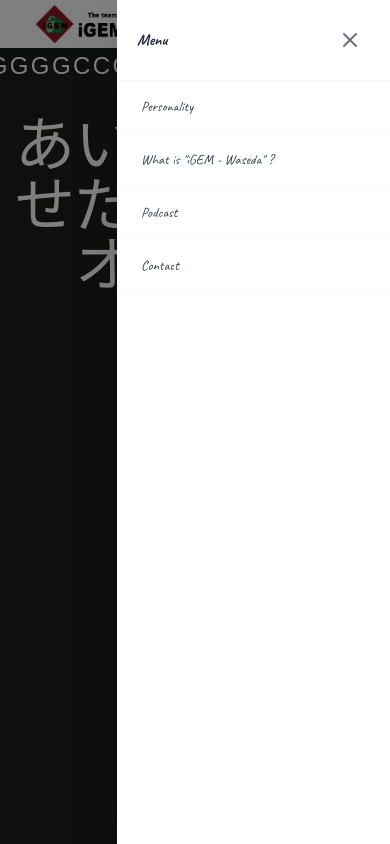
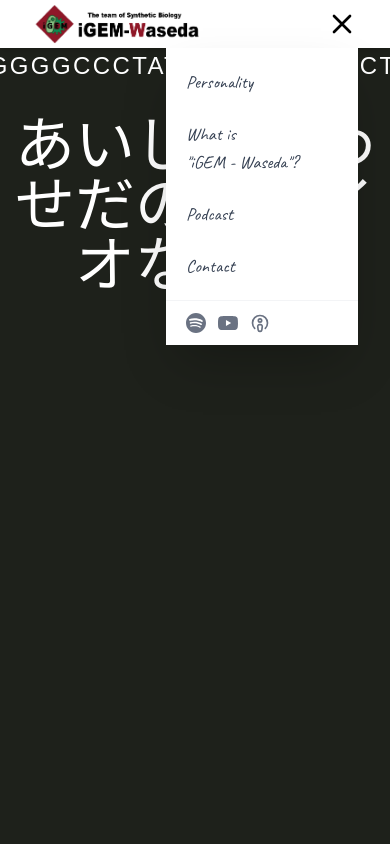
Before and after one commit to iGEM-Waseda/podcast-homepage, a Next.js app: page / in a window 390 px wide. Both pictures are taken after a click on the button "Open Menu". Shown: the top 844 px of the page. Built offline with nearby package versions, Linux system fonts and the light colour scheme; a web font is replaced by a local one.

Commit message:
トグルメニューを浮いてる感じにする

```diff
--- a/components/header/ToggleMenu.tsx
+++ b/components/header/ToggleMenu.tsx
@@ -1,101 +1,112 @@
 'use client';
 
-import { useState, useEffect } from 'react';
+import { useState, useEffect, useRef } from 'react';
 import { pages } from '@/components/navigationName';
 import Link from 'next/link';
 
+const socialLinks = [
+  {
+    label: "Spotify",
+    href: "#",
+    color: "text-[#1DB954]",
+    icon: (
+      <svg viewBox="0 0 24 24" fill="currentColor" className="w-5 h-5">
+        <path d="M12 0C5.373 0 0 5.373 0 12s5.373 12 12 12 12-5.373 12-12S18.627 0 12 0zm5.516 17.308a.75.75 0 01-1.032.25c-2.826-1.727-6.38-2.117-10.57-1.16a.75.75 0 01-.334-1.463c4.585-1.047 8.52-.596 11.687 1.34a.75.75 0 01.249 1.033zm1.472-3.276a.937.937 0 01-1.288.309c-3.233-1.987-8.162-2.563-11.986-1.402a.937.937 0 01-.543-1.79c4.37-1.326 9.8-.683 13.508 1.596a.937.937 0 01.309 1.287zm.126-3.409C15.24 8.39 8.534 8.172 4.988 9.253a1.125 1.125 0 01-.653-2.151c4.116-1.25 10.957-1.008 15.282 1.533a1.125 1.125 0 01-1.503 1.988z" />
+      </svg>
+    ),
+  },
+  {
+    label: "YouTube",
+    href: "#",
+    color: "text-[#FF0000]",
+    icon: (
+      <svg viewBox="0 0 24 24" fill="currentColor" className="w-5 h-5">
+        <path d="M23.498 6.186a3.016 3.016 0 00-2.122-2.136C19.505 3.545 12 3.545 12 3.545s-7.505 0-9.377.505A3.017 3.017 0 00.502 6.186C0 8.07 0 12 0 12s0 3.93.502 5.814a3.016 3.016 0 002.122 2.136c1.871.505 9.376.505 9.376.505s7.505 0 9.377-.505a3.015 3.015 0 002.122-2.136C24 15.93 24 12 24 12s0-3.93-.502-5.814zM9.545 15.568V8.432L15.818 12l-6.273 3.568z" />
+      </svg>
+    ),
+  },
+  {
+    label: "Apple Podcasts",
+    href: "#",
+    color: "text-[#B150E2]",
+    icon: (
+      <svg xmlns="http://www.w3.org/2000/svg" width="20" height="20" viewBox="0 0 24 24" fill="none" stroke="currentColor" strokeWidth="2" strokeLinecap="round" strokeLinejoin="round">
+        <path stroke="none" d="M0 0h24v24H0z" fill="none" />
+        <path d="M18.364 18.364a9 9 0 1 0 -12.728 0" />
+        <path d="M11.766 22h.468a2 2 0 0 0 1.985 -1.752l.5 -4a2 2 0 0 0 -1.985 -2.248h-1.468a2 2 0 0 0 -1.985 2.248l.5 4a2 2 0 0 0 1.985 1.752" />
+        <path d="M10 9a2 2 0 1 0 4 0a2 2 0 1 0 -4 0" />
+      </svg>
+    ),
+  },
+];
+
 export default function ToggleMenu() {
-  const linkClassName = "block px-6 py-4 md:py-6 text-sm md:text-lg border-b hover:bg-gray-100 border-gray-50 transition-colors text-gray-700 hover:text-enji-hover";
+  const [isOpen, setIsOpen] = useState(false);
+  const menuRef = useRef<HTMLDivElement>(null);
 
-  // メニュー全体の開閉状態
-  const [isOpen, setIsOpen] = useState(false);
-
-  // メニューが開いている時は、背景のスクロールを禁止する
   useEffect(() => {
-    if (isOpen) {
-      document.body.style.overflow = 'hidden';
-    } else {
-      document.body.style.overflow = '';
+    const handleClickOutside = (e: MouseEvent) => {
+      if (menuRef.current && !menuRef.current.contains(e.target as Node)) {
+        setIsOpen(false);
       }
-    return () => {
-      document.body.style.overflow = '';
     };
+    if (isOpen) document.addEventListener('mousedown', handleClickOutside);
+    return () => document.removeEventListener('mousedown', handleClickOutside);
   }, [isOpen]);
 
-  // メニューのリンクをタップしたら、メニュー全体を閉じる関数
-  const handleLinkClick = () => {
-    setIsOpen(false);
-  };
+  const handleLinkClick = () => setIsOpen(false);
 
   return (
-    <div className="flex lg:hidden">
+    <div className="flex lg:hidden relative" ref={menuRef}>
       <button
-        onClick={() => setIsOpen(true)}
+        onClick={() => setIsOpen((v) => !v)}
         className="relative w-8 h-8 text-black focus:outline-none z-30 shrink-0"
-        aria-label="Open Menu"
+        aria-label={isOpen ? 'Close Menu' : 'Open Menu'}
       >
+        {isOpen ? (
+          <svg className="w-full h-full" fill="none" viewBox="0 0 24 24" stroke="currentColor" strokeWidth={2}>
+            <path strokeLinecap="round" strokeLinejoin="round" d="M6 18L18 6M6 6l12 12" />
+          </svg>
+        ) : (
           <svg xmlns="http://www.w3.org/2000/svg" viewBox="0 0 24 24" fill="none" stroke="currentColor" strokeWidth="2" strokeLinecap="round" strokeLinejoin="round" className="w-full h-full">
             <path stroke="none" d="M0 0h24v24H0z" fill="none"/><path d="M4 6l16 0" /><path d="M4 12l16 0" /><path d="M4 18l16 0" />
           </svg>
+        )}
       </button>
 
       <div
-        className={`fixed inset-0 bg-black/50 z-40 transition-opacity duration-300 ${
-          isOpen ? 'opacity-100 visible' : 'opacity-0 invisible'
-        }`}
-        onClick={() => setIsOpen(false)}
-        aria-hidden="true"
-      />
-
-      <div
-        className={`fixed top-0 right-0 h-full w-[70%] max-w-sm bg-white z-50 shadow-2xl overflow-y-auto transform transition-transform duration-300 ease-in-out ${
-          isOpen ? 'translate-x-0' : 'translate-x-full'
+        className={`absolute top-10 right-0 z-50 bg-white shadow-2xl w-48 overflow-hidden transition-all duration-200 origin-top-right ${
+          isOpen ? 'opacity-100 scale-100' : 'opacity-0 scale-95 pointer-events-none'
         }`}
       >
-        <div className="flex justify-between items-center p-5 border-b border-gray-100">
-          <span className="font-bold text-base md:text-xl text-gray-800">Menu</span>
-          <button
-            onClick={() => setIsOpen(false)}
-            className="p-2 text-gray-500 hover:text-enji-hover focus:outline-none" // ホバー時の色は#b94047(フッターの色とはちょっと違う)
-            aria-label="Close Menu"
+        <ul className="flex flex-col py-2">
+          {[pages[1], pages[2], pages[3], pages[4]].map((page) => (
+            <li key={page.href}>
+              <Link
+                href={page.href}
+                onClick={handleLinkClick}
+                className="block px-5 py-3 text-lg text-gray-700 text-bold hover:bg-gray-50 transition-colors"
               >
-            <svg className="w-6 h-6" fill="none" viewBox="0 0 24 24" stroke="currentColor" strokeWidth={2}>
-              <path strokeLinecap="round" strokeLinejoin="round" d="M6 18L18 6M6 6l12 12" />
-            </svg>
-          </button>
-        </div>
-
-        <ul className="flex flex-col pb-4">
-          <li>
-            <Link href={pages[1].href} onClick={handleLinkClick} className={linkClassName}>
-              {pages[1].label}
+                {page.href === '/#igemwaseda' ? (
+                  <>What is<br />&quot;iGEM - Waseda&quot;?</>
+                ) : page.label}
               </Link>
             </li>
-
-          <li>
-            <Link href={pages[2].href} onClick={handleLinkClick} className={linkClassName}>
-              {pages[2].label}
-            </Link>
-          </li>
-
-          <li>
-            <Link href={pages[3].href} onClick={handleLinkClick} className={linkClassName}>
-              {pages[3].label}
-            </Link>
-          </li>
-
-          <li>
-            <Link href={pages[4].href} onClick={handleLinkClick} className={linkClassName}>
-              {pages[4].label}
-            </Link>
-          </li>
+          ))}
         </ul>
 
-        {/* <div className="flex px-6 py-4 gap-4">
-          <TwitterButton textColor='text-gray-700' hoverColor='hover:text-enji-hover' />
-          <InstagramButton textColor='text-gray-700' hoverColor='hover:text-enji-hover' />
-          <MailButton textColor='text-gray-700' hoverColor='hover:text-enji-hover' />
-        </div> */}
+        <div className="flex items-center gap-3 px-5 py-3 border-t border-gray-100">
+          {socialLinks.map(({ label, href, color, icon }) => (
+            <Link
+              key={label}
+              href={href}
+              aria-label={label}
+              className={`text-gray-500 transition-colors ${color}`}
+            >
+              {icon}
+            </Link>
+          ))}
+        </div>
       </div>
     </div>
   );
```
Lines whose indentation alone changed are shown as unchanged.
